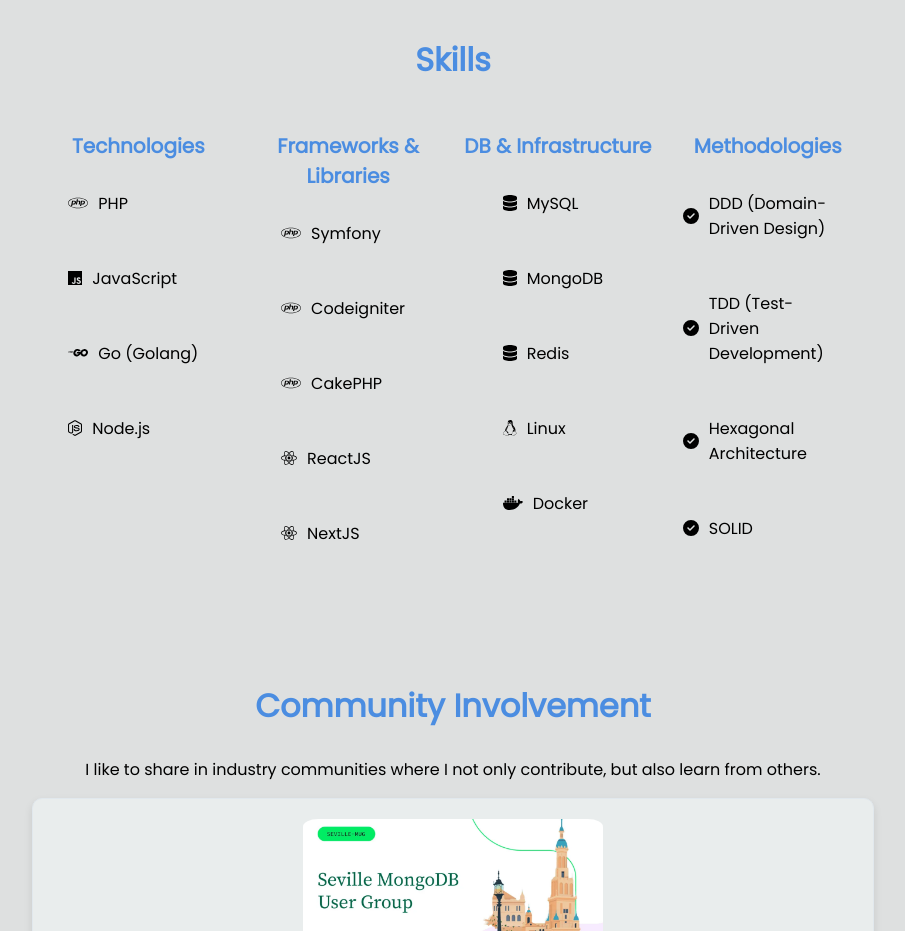
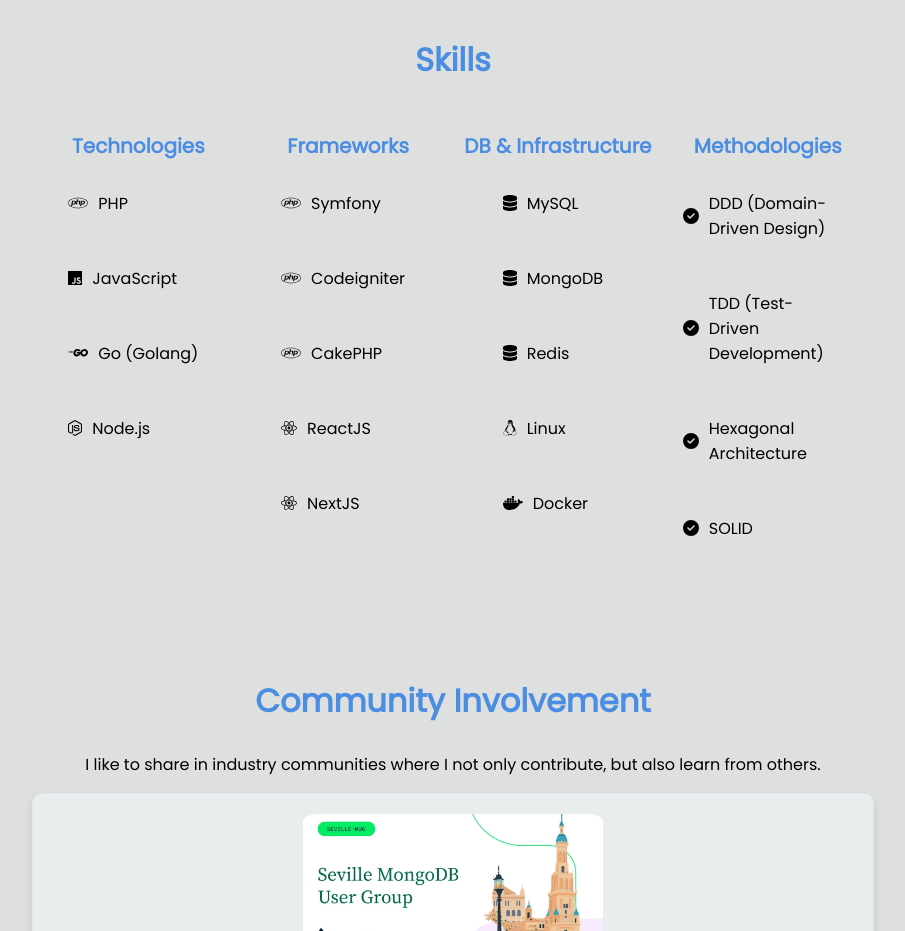
Before and after one commit to yebrai/yebraidev, a Next.js app: page / in a window 1280 px wide. Shown: the part 1500-2431 px from the top of the page, without its empty margins (187-1092 px from the left). Built offline with nearby package versions, Linux system fonts and the light colour scheme.

Commit message:
fixing styles and naming

```diff
--- a/src/components/AppPortfolio/Portfolio.module.css
+++ b/src/components/AppPortfolio/Portfolio.module.css
@@ -39,7 +39,7 @@
   align-items: center;
   margin: 0;
   box-shadow: var(--shadow-elevation);
-  width: 450px;
+  width: 400px;
   border-radius: 15px;
   padding-bottom: 20px;
   background-color: var(--background-card-elements);
@@ -47,8 +47,8 @@
 
 .image {
   position: relative;
-  width: 400px;
-  height: 200px;
+  width: 300px;
+  height: 150px;
   transition: transform 1s;
   overflow: hidden;
 }
--- a/src/components/AppSkills/Skills.jsx
+++ b/src/components/AppSkills/Skills.jsx
@@ -19,7 +19,7 @@
         </li>
 
         <li className={styles.skillsCategory}>
-          <h3 className={styles.categoryTitle}>Frameworks & Libraries</h3>
+          <h3 className={styles.categoryTitle}>Frameworks</h3>
           <ul className={styles.skillsList}>
             <li><FontAwesomeIcon icon={faPhp} /><p>Symfony</p></li>
             <li><FontAwesomeIcon icon={faPhp} /><p>Codeigniter</p></li>
```
